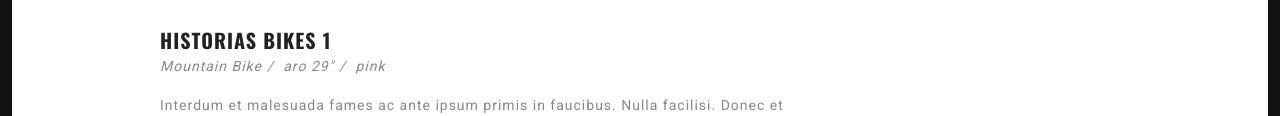
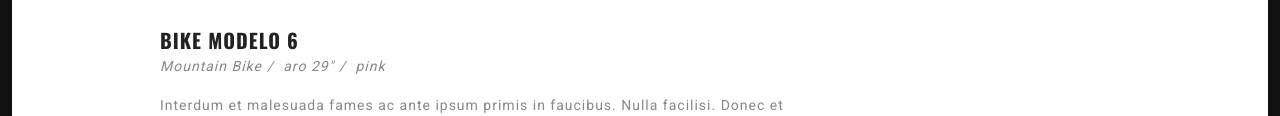
Before and after one commit to 010010110/ihc_bike_shop, a plain HTML site: page portfolio-item.html in a window 1280 px wide. Shown: the part 771-887 px from the top of the page. Drawn offline with nearby package versions, Linux system fonts and the light colour scheme; a web font is replaced by a local one.

Commit message:
fix: h1 name bike

```diff
--- a/portfolio-item.html
+++ b/portfolio-item.html
@@ -52,7 +52,7 @@
 				<div class="entry-thumbnail">
 					<img width="800" height="533" src="https://static3.tcdn.com.br/img/img_prod/464234/bicicleta_aro_29_quadro_21_aluminio_27v_suspensao_freio_hidraulico_orion_rosa_preto_spaceline_18313_1_20210113164756.jpg" class="attachment-post-thumbnail size-post-thumbnail wp-post-image" alt="p1"/>
 				</div>
-				<h1 class="entry-title">Historias Bikes 1</h1>
+				<h1 class="entry-title">Bike Modelo 6</h1>
 				<a class='portfoliotype' href='portfolio-category.html'>Mountain Bike</a>
 				<a class='portfoliotype' href='portfolio-category.html'>aro 29"</a>
 				<a class='portfoliotype' href='portfolio-category.html'>pink</a>
```
